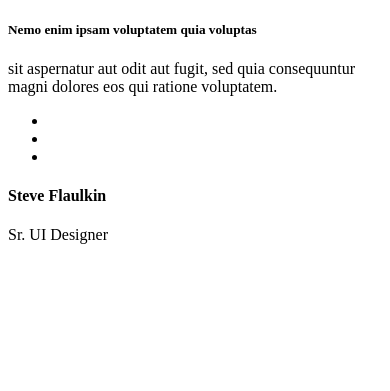
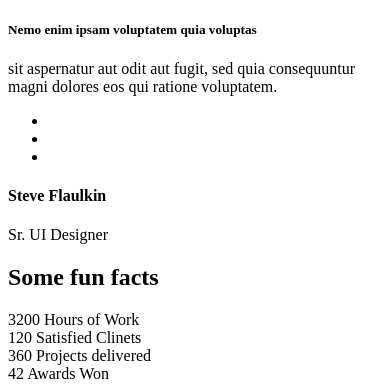
Before and after one commit to superarelucas/front-end-test, a PHP site: page /views/templates/index.html in a window 390 px wide. Shown: the part 5993-6384 px from the top of the page. Before the commit the page ends 6237 px from the top, so only its background shows below. Run offline with PHP 8.4, Linux system fonts and the light colour scheme.

Commit message:
created section facts

```diff
--- a/app/styles/sass/components/_hero.scss
+++ b/app/styles/sass/components/_hero.scss
@@ -6,6 +6,7 @@
         padding-bottom: 50px;
         text-align: center;
         background: url('../images/hero.png') no-repeat center #000;
+        background-size: cover;
         @extend .font-light;
         color: $text-light;
 
--- a/app/styles/sass/style.scss
+++ b/app/styles/sass/style.scss
@@ -27,6 +27,7 @@
 @import 'components/features';
 @import 'components/works';
 @import 'components/team';
+@import 'components/facts';
 
 // Overrides, helpers and utilities; our most specific selectors that should always trump earlier rules
 @import 'utilities/helpers';
--- a/app/views/templates/index.html
+++ b/app/views/templates/index.html
@@ -309,6 +309,46 @@
         </div>
     </section>
 
+    <section class="facts">
+        <!-- title object -->
+        <h2 class="o-title">Some fun facts</h2>
+        <span class="o-title-decoration"><i class="far fa-heart"></i></span>
+
+        <div class="facts__wrapper">
+            <div class="facts__item">
+                <span class="icon">
+                    <i class="far fa-clock"></i>
+                </span>
+                <span class="number">3200</span>
+                <span class="info">Hours of Work</span>
+            </div>
+
+            <div class="facts__item">
+                <span class="icon">
+                    <i class="fas fa-user-friends"></i>
+                </span>
+                <span class="number">120</span>
+                <span class="info">Satisfied Clinets</span>
+            </div>
+
+            <div class="facts__item">
+                <span class="icon">
+                    <i class="fas fa-rocket"></i>
+                </span>
+                <span class="number">360</span>
+                <span class="info">Projects delivered</span>
+            </div>
+
+            <div class="facts__item">
+                <span class="icon">
+                    <i class="fas fa-trophy"></i>
+                </span>
+                <span class="number">42</span>
+                <span class="info">Awards Won</span>
+            </div>
+        </div>
+    </section>
+
     <partial src="_scripts.html"></partial>
 </body>
 
```
Also changed, not shown: app/styles/sass/components/_facts.scss (added, +85 -0 lines), app/images/facts.png (added).
